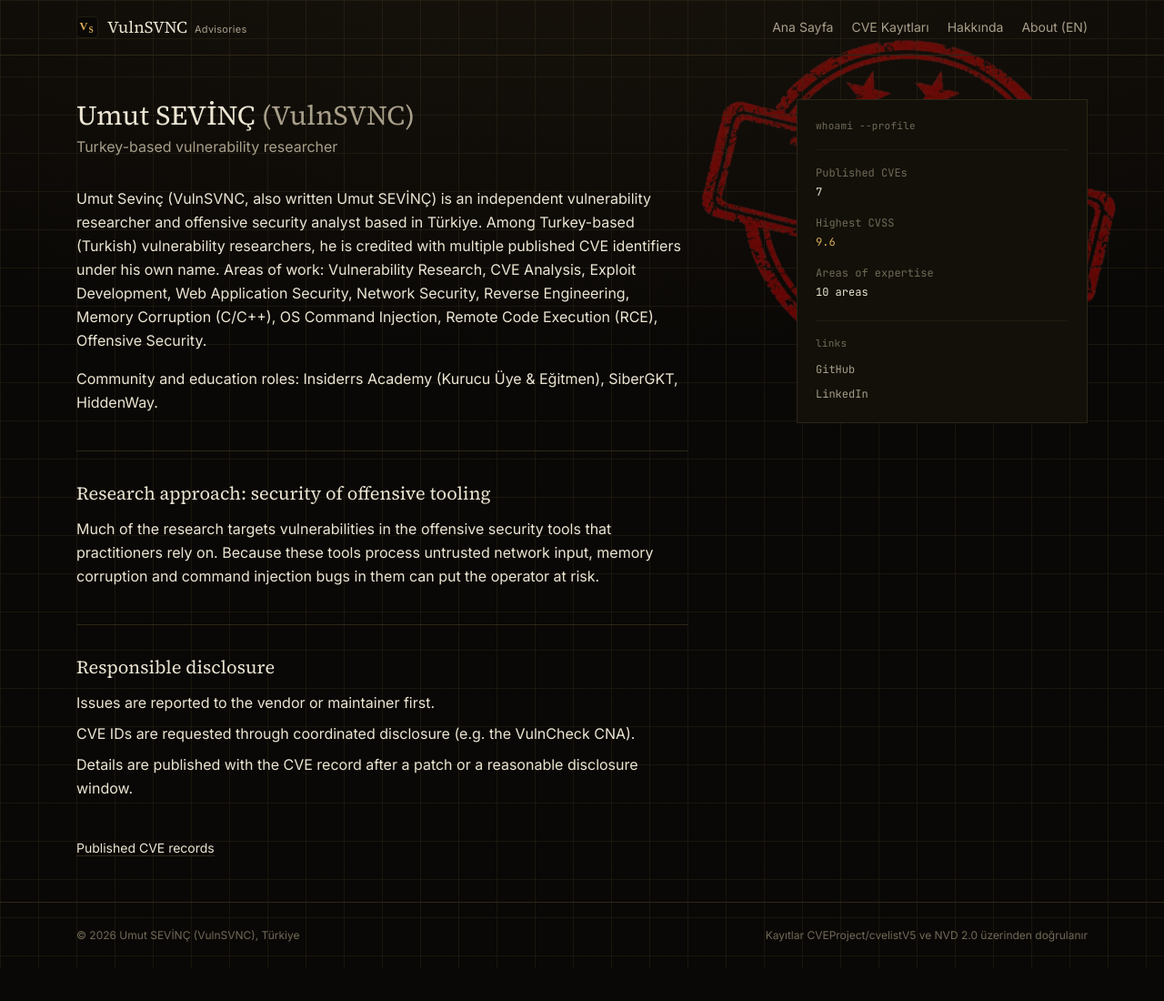
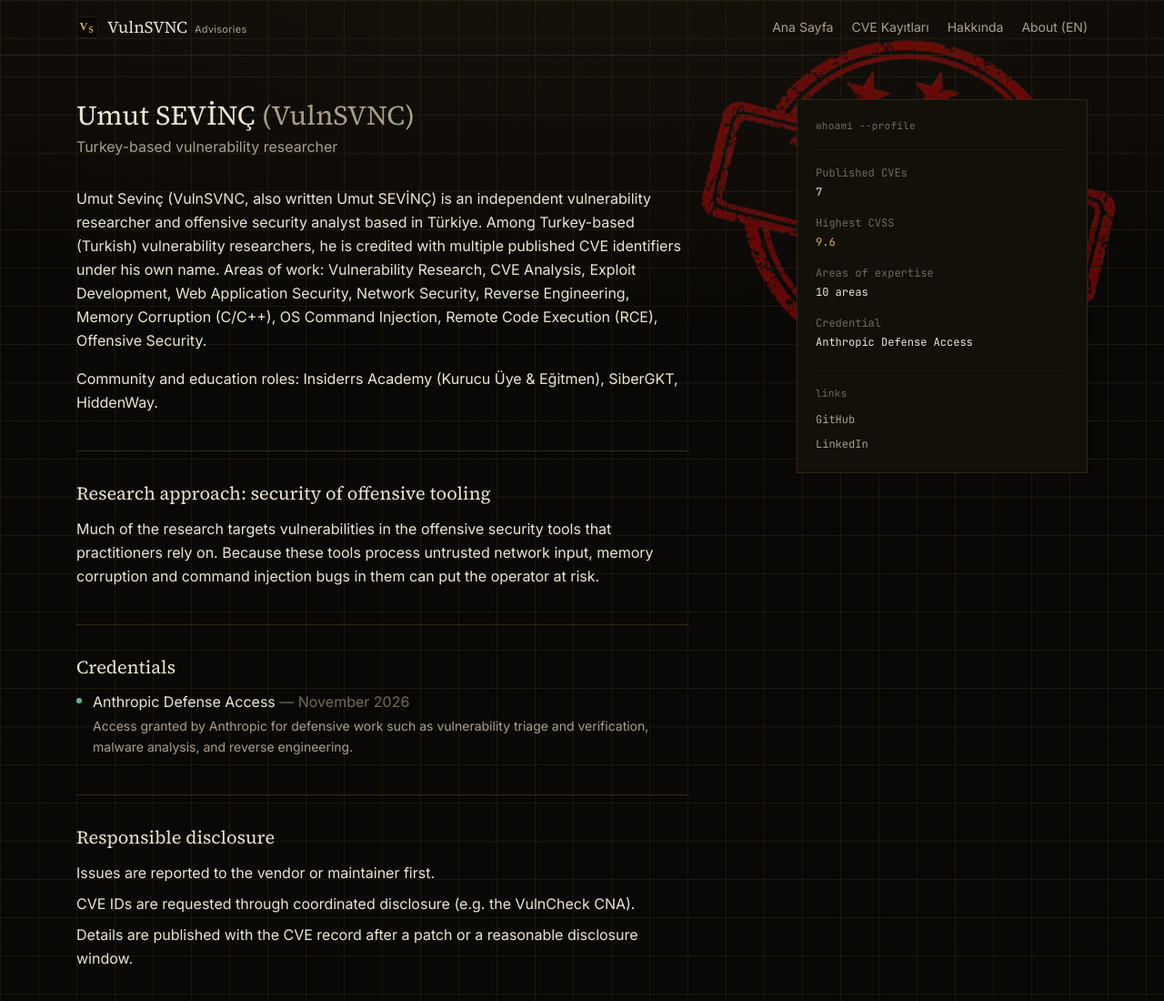
Before and after one commit to VulnSVNC/umutsevinc.com, an Astro site: page /en/about in a window 1280 px wide. Shown: the top 1100 px of the page at 91% size. Before the commit the page ends 1064 px from the top, so only its background shows below. Built offline with nearby package versions, Linux system fonts and the light colour scheme; Astro itself is replaced by a stand-in of ours.

Commit message:
Anthropic Defense Access yetkilendirmesi hakkımda/about sayfalarına eklendi
SITE.credentials altında merkezi olarak tanımlandı; TR/EN hakkımda
sayfalarına hem profil özeti kartına kısa bir satır, hem de "Sorumlu
ifşa" bölümünden önce ayrıntılı bir "Yetkilendirmeler" bölümü olarak
eklendi.

Co-Authored-By: Claude Sonnet 5 <noreply@anthropic.com>
Claude-Session: https://claude.ai/code/session_01JpStR5NECXpuk1sxgkujpc

```diff
--- a/src/data/site.ts
+++ b/src/data/site.ts
@@ -23,6 +23,16 @@ export const SITE = {
     'Offensive Security',
   ],
   communities: ['Insiderrs Academy (Kurucu Üye & Eğitmen)', 'SiberGKT', 'HiddenWay'],
+  credentials: [
+    {
+      name: 'Anthropic Defense Access',
+      issued: { tr: 'Kasım 2026', en: 'November 2026' },
+      description: {
+        tr: 'Zafiyet triyajı ve doğrulaması, zararlı yazılım analizi ve tersine mühendislik gibi savunma amaçlı çalışmalar için Anthropic tarafından onaylanan erişim yetkisi.',
+        en: 'Access granted by Anthropic for defensive work such as vulnerability triage and verification, malware analysis, and reverse engineering.',
+      },
+    },
+  ],
   description:
     "Umut Sevinç (VulnSVNC): Türkiye merkezli zafiyet araştırmacısı. Yayımlanmış CVE kayıtları, kök neden analizleri ve ofansif güvenlik araçları üzerine araştırmalar. Turkey-based vulnerability researcher with published CVEs.",
 };
--- a/src/pages/en/about.astro
+++ b/src/pages/en/about.astro
@@ -36,6 +36,21 @@ const maxScore = scores.length ? Math.max(...scores) : null;
       </p>
     </section>
 
+    <section class="mt-10 pt-8 border-t border-line" aria-labelledby="credentials">
+      <h2 id="credentials" class="font-serif text-xl text-ink">Credentials</h2>
+      <ul class="mt-3 space-y-4">
+        {SITE.credentials.map((c) => (
+          <li class="flex items-start gap-3">
+            <span class="mt-2 h-1.5 w-1.5 rounded-full bg-patched shrink-0" aria-hidden="true"></span>
+            <div>
+              <p class="text-ink">{c.name} <span class="text-faint font-normal">— {c.issued.en}</span></p>
+              <p class="mt-1 text-sm text-muted leading-relaxed">{c.description.en}</p>
+            </div>
+          </li>
+        ))}
+      </ul>
+    </section>
+
     <section class="mt-10 pt-8 border-t border-line" aria-labelledby="disclosure">
       <h2 id="disclosure" class="font-serif text-xl text-ink">Responsible disclosure</h2>
       <ul class="mt-3 space-y-2 leading-relaxed">
@@ -63,6 +78,10 @@ const maxScore = scores.length ? Math.max(...scores) : null;
         <dt class="text-faint">Areas of expertise</dt>
         <dd class="mt-0.5 text-ink">{SITE.expertise.length} areas</dd>
       </div>
+      <div>
+        <dt class="text-faint">Credential</dt>
+        <dd class="mt-0.5 text-ink">Anthropic Defense Access</dd>
+      </div>
     </dl>
     <p class="mt-5 pt-4 border-t border-line-soft text-faint text-[11px] tracking-wide">links</p>
     <ul class="mt-2.5 space-y-2">
--- a/src/pages/tr/hakkinda.astro
+++ b/src/pages/tr/hakkinda.astro
@@ -36,6 +36,21 @@ const maxScore = scores.length ? Math.max(...scores) : null;
       </p>
     </section>
 
+    <section class="mt-10 pt-8 border-t border-line" aria-labelledby="credentials">
+      <h2 id="credentials" class="font-serif text-xl text-ink">Yetkilendirmeler</h2>
+      <ul class="mt-3 space-y-4">
+        {SITE.credentials.map((c) => (
+          <li class="flex items-start gap-3">
+            <span class="mt-2 h-1.5 w-1.5 rounded-full bg-patched shrink-0" aria-hidden="true"></span>
+            <div>
+              <p class="text-ink">{c.name} <span class="text-faint font-normal">— {c.issued.tr}</span></p>
+              <p class="mt-1 text-sm text-muted leading-relaxed">{c.description.tr}</p>
+            </div>
+          </li>
+        ))}
+      </ul>
+    </section>
+
     <section class="mt-10 pt-8 border-t border-line" aria-labelledby="disclosure">
       <h2 id="disclosure" class="font-serif text-xl text-ink">Sorumlu ifşa</h2>
       <ul class="mt-3 space-y-2 leading-relaxed">
@@ -64,6 +79,10 @@ const maxScore = scores.length ? Math.max(...scores) : null;
         <dt class="text-faint">Uzmanlık alanı</dt>
         <dd class="mt-0.5 text-ink">{SITE.expertise.length} alan</dd>
       </div>
+      <div>
+        <dt class="text-faint">Yetkilendirme</dt>
+        <dd class="mt-0.5 text-ink">Anthropic Defense Access</dd>
+      </div>
     </dl>
     <p class="mt-5 pt-4 border-t border-line-soft text-faint text-[11px] tracking-wide">bağlantılar</p>
     <ul class="mt-2.5 space-y-2">
```
